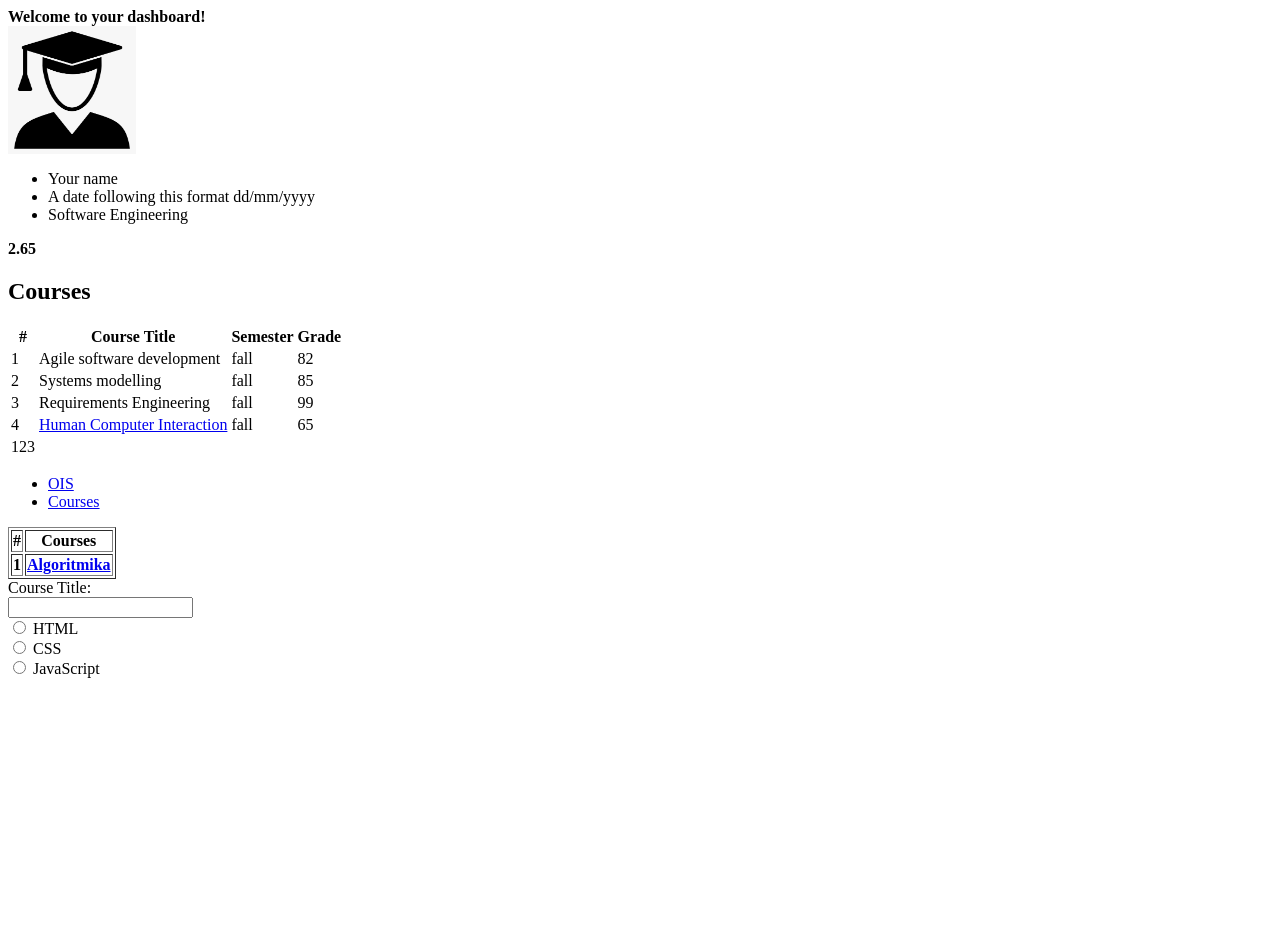
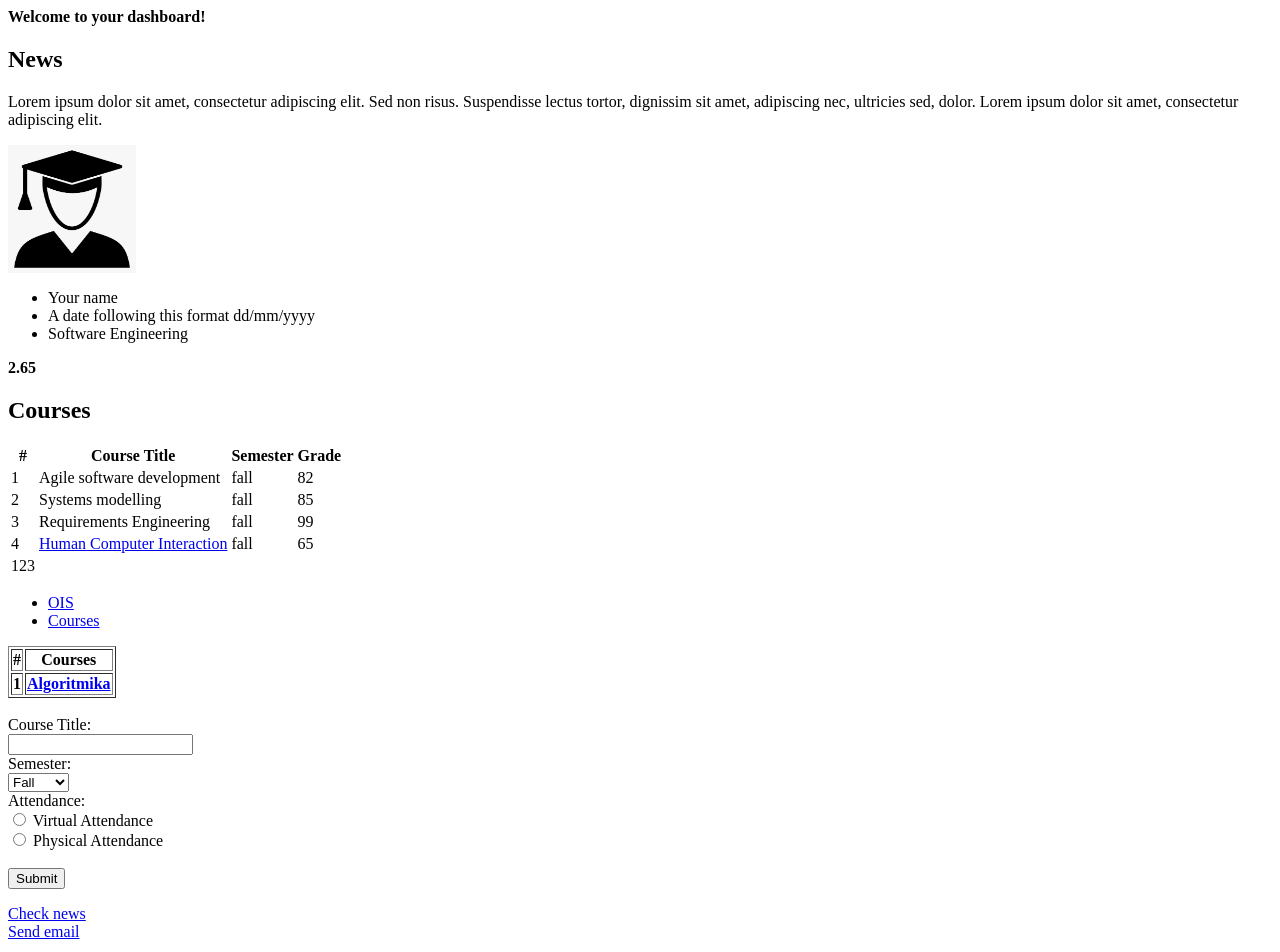
Before and after one commit to ErkoKaar/Web-Development, a plain HTML site: page index.html in a window 1280 px wide. Shown: the top 952 px of the page. Before the commit the page ends 800 px from the top, so only its background shows below. Drawn offline with Linux system fonts and the light colour scheme; grey boxes are pictures that could not be loaded.

Commit message:
index.html update

```diff
--- a/index.html
+++ b/index.html
@@ -11,6 +11,16 @@
 <header>
     <strong>Welcome to your dashboard!</strong>
 </header>
+
+<div id="news">
+    <h2>News</h2>
+    <p>
+        Lorem ipsum dolor sit amet, consectetur adipiscing elit.
+        Sed non risus. Suspendisse lectus tortor, dignissim sit amet,
+        adipiscing nec, ultricies sed, dolor. Lorem ipsum dolor sit amet,
+        consectetur adipiscing elit.
+    </p>
+</div>
 
 <section>
     <div>
@@ -97,21 +107,41 @@
         </tr>
     </table>
 
-</footer>
+</footer><br>
 
-<form>
+<form action="/action_page.php">
     <label for="ctitle">Course Title:</label><br>
     <input type="text" id="ctitle" name="ctitle"><br>
 
-    <input type="radio" id="html" name="fav_language" value="Virtual Attendance">
-    <label for="html">HTML</label><br>
-    <input type="radio" id="css" name="fav_language" value="CSS">
-    <label for="css">CSS</label><br>
-    <input type="radio" id="javascript" name="fav_language" value="JavaScript">
-    <label for="javascript">JavaScript</label>
 
+    <label for="semester">Semester:</label><br>
+    <select name="semester" id="semester">
+        <option value="Fall">Fall</option>
+        <option value="Spring">Spring</option>
+    </select><br>
+
+    <label for="va">Attendance:</label><br>
+    <input type="radio" id="va" name="1" value="Virtual Attendance">
+    <label for="va">Virtual Attendance</label><br>
+    <input type="radio" id="pa" name="1" value="Physical Attendance">
+    <label for="pa">Physical Attendance</label><br><br>
+
+    <input type="submit" value="Submit">
 
 </form>
 
+
+
+<a href="#news">Check news</a> <br>
+<a href="erko.kaar@gmail.com">Send email</a><br>
+
+<figure>
+    <img src="https://coderpad.io/wp-content/uploads/2022/12/coderpad-semana21-brainfck-1.png" alt="Image">
+    <figcaption>Image</figcaption>
+</figure>
+
+
+
+
 </body>
 </html>
```
